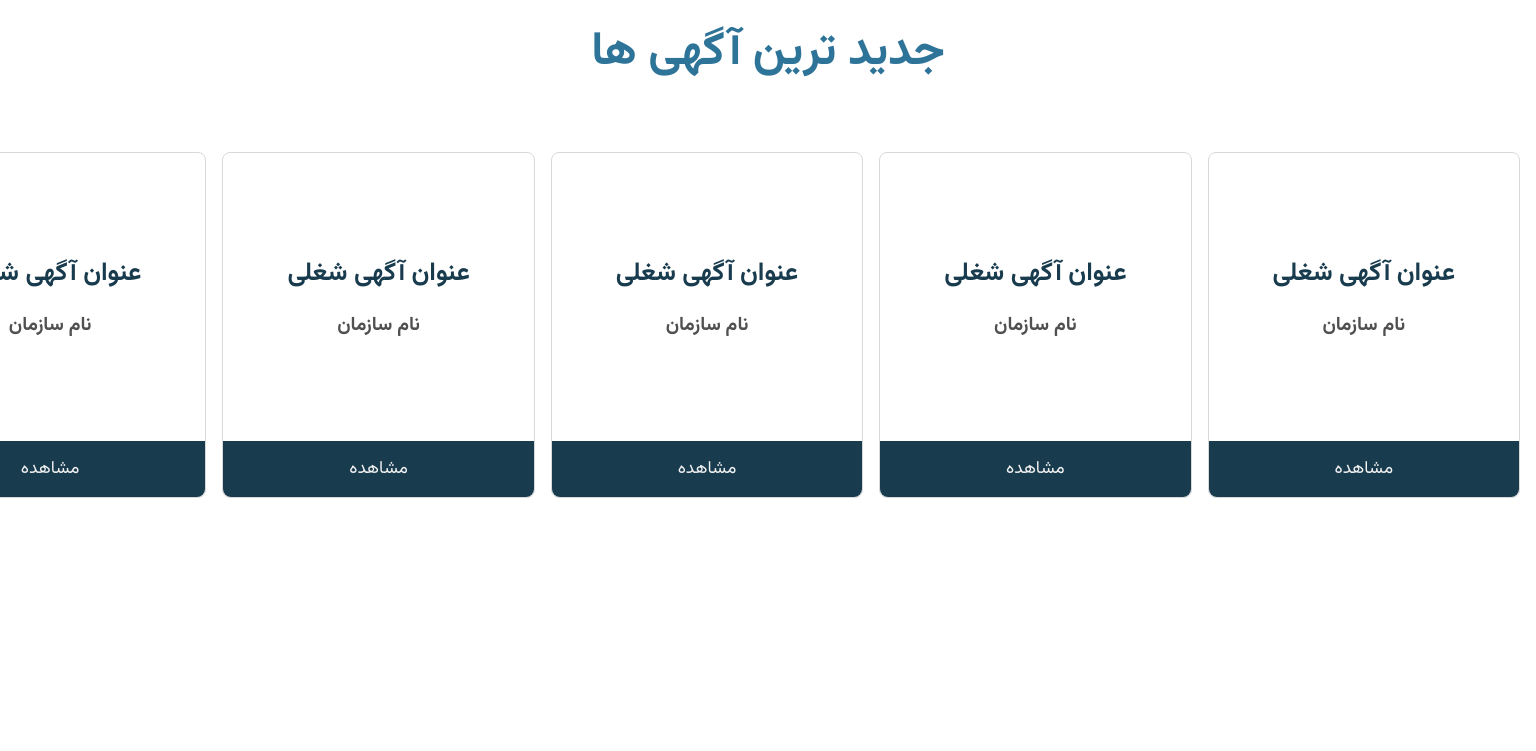
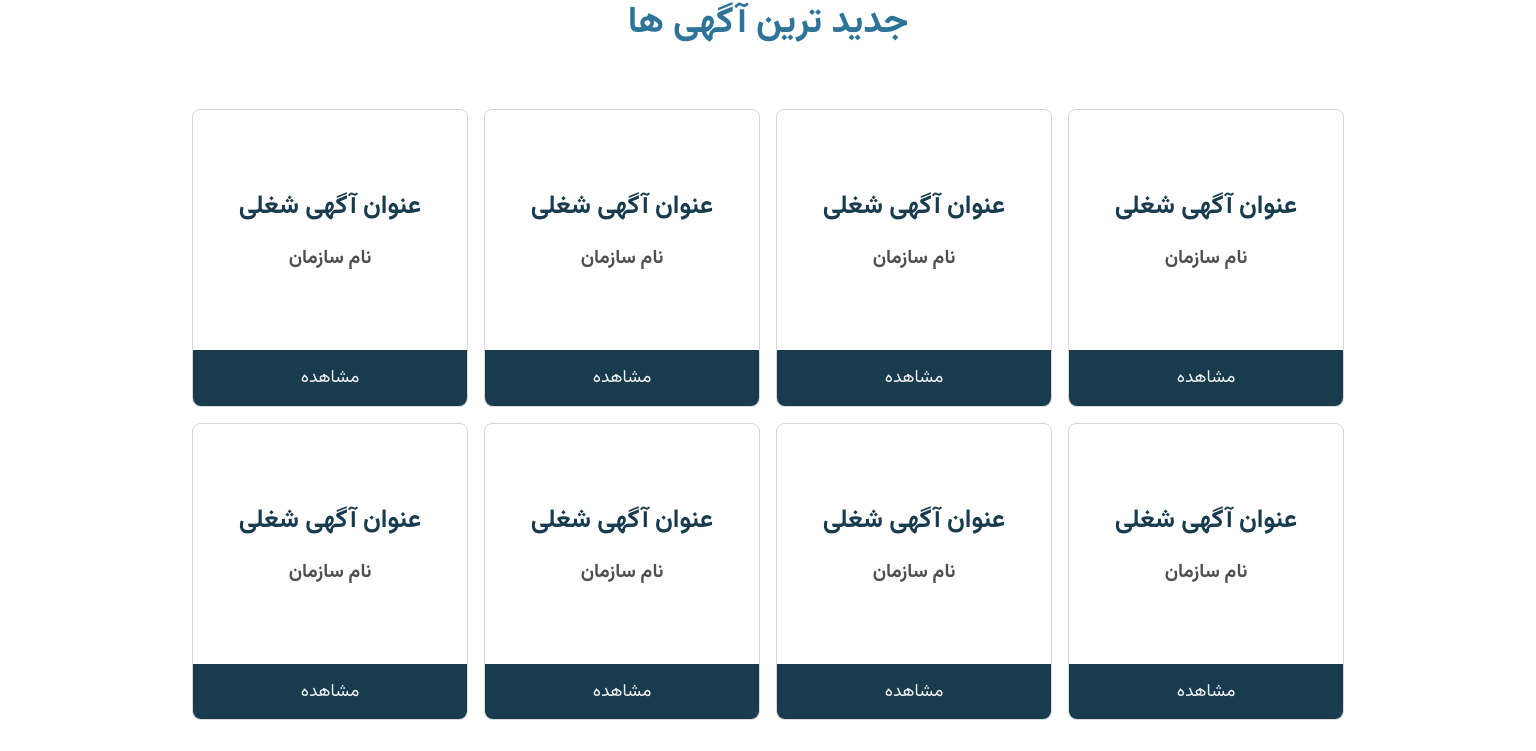
Before and after one commit to Amir-username/Karpardaz-VueJS, a Vue app: page / in a window 1536 px wide. Shown: the part 1946-2697 px from the top of the page. Before the commit the page ends 2460 px from the top, so only its background shows below. Built offline with nearby package versions, Linux system fonts and the light colour scheme.

Commit message:
add new ads carousel for desktop view

```diff
--- a/src/ui/Carousel.vue
+++ b/src/ui/Carousel.vue
@@ -11,7 +11,11 @@ import SectionHeader from "./SectionHeader.vue";
     <CarouselCard />
     <CarouselCard />
     <CarouselCard />
+    <CarouselCard />
+    <CarouselCard />
+    <CarouselCard />
   </section>
+  <a class="more-ads" href="#">مشاهده بیش تر ...</a>
 </template>
 
 <style scoped>
@@ -20,5 +24,21 @@ import SectionHeader from "./SectionHeader.vue";
   overflow: scroll;
   padding: 1rem;
   gap: 1rem;
+
+  @media (min-width: 1500px) {
+    padding-inline: 12rem;
+    display: grid;
+    grid-template-columns: 1fr 1fr 1fr 1fr;
+  }
+}
+
+.more-ads {
+  text-decoration: none;
+  border: 1px solid var(--neutral-100);
+  max-width: max-content;
+  padding: 0.5rem 1rem;
+  border-radius: 8px;
+  color: var(--primary-500);
+  align-self: center;
 }
 </style>
--- a/src/ui/CarouselCard.vue
+++ b/src/ui/CarouselCard.vue
@@ -17,6 +17,15 @@
   flex-shrink: 0;
   border: 1px solid var(--neutral-100);
   border-radius: 8px;
+
+  &:hover {
+    box-shadow: 0px 0px 8px var(--primary-100);
+    transition-duration: 400ms;
+  }
+
+  @media (min-width: 1500px) {
+    max-width: 300px;
+  }
 }
 
 .carousel-card-content {
@@ -28,6 +37,11 @@
   padding: 4rem;
   height: 18rem;
   gap: 1rem;
+
+  @media (min-width: 1500px) {
+    padding: 2rem;
+    height: 15rem;
+  }
 }
 
 .carousel-card-button {
@@ -54,7 +68,7 @@ h5 {
 }
 
 .carousel-card-subtitle {
-    font-size: 1.2rem;
-    color: var(--neutral-500);
+  font-size: 1.2rem;
+  color: var(--neutral-500);
 }
 </style>
--- a/src/ui/SectionHeader.vue
+++ b/src/ui/SectionHeader.vue
@@ -14,7 +14,7 @@
   font-family: "Vazirmatn", sans-serif;
 
   @media (min-width: 960px) {
-    font-size: 2.9rem;
+    font-size: 2.3rem;
   }
 }
 </style>
```
